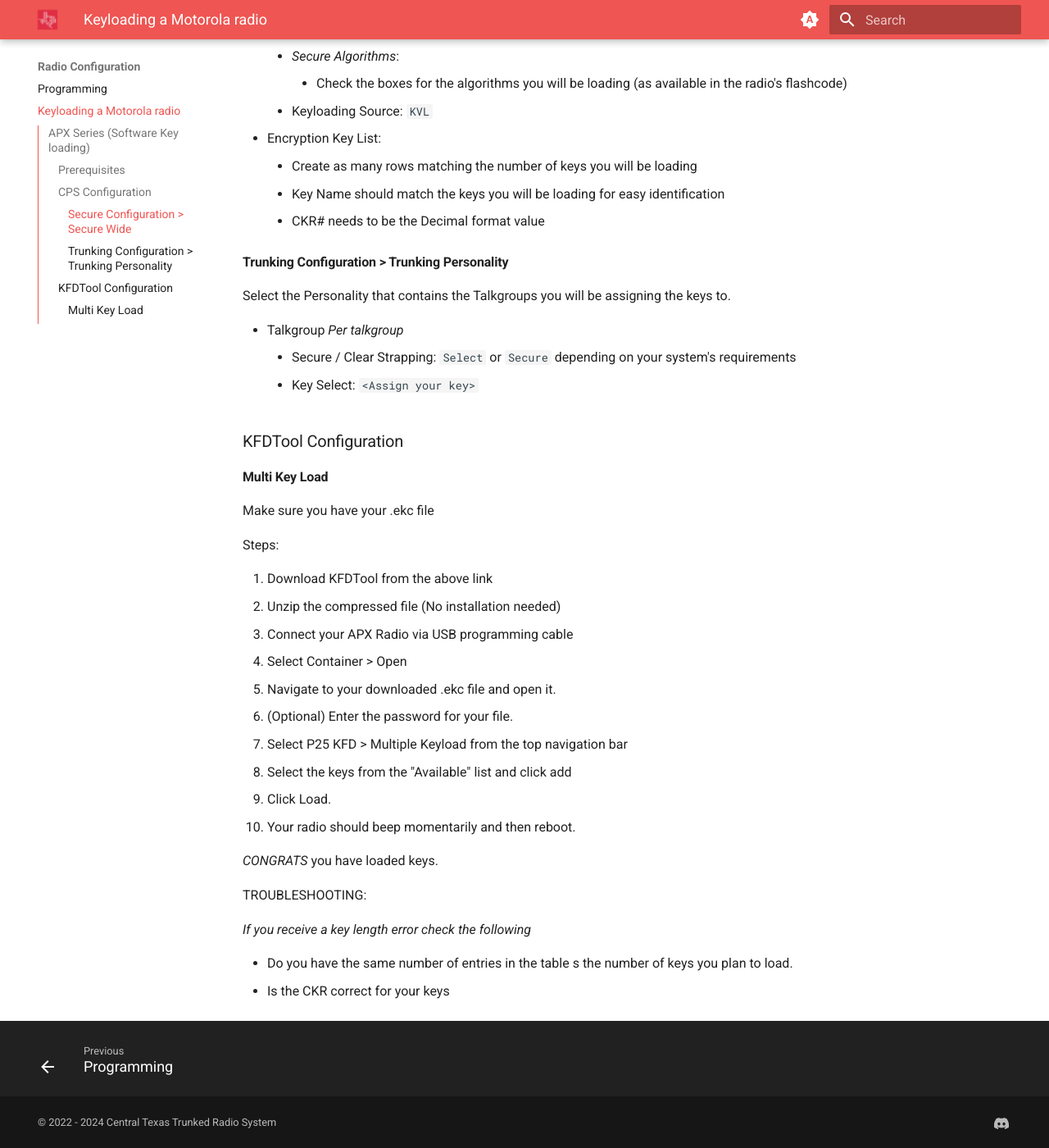
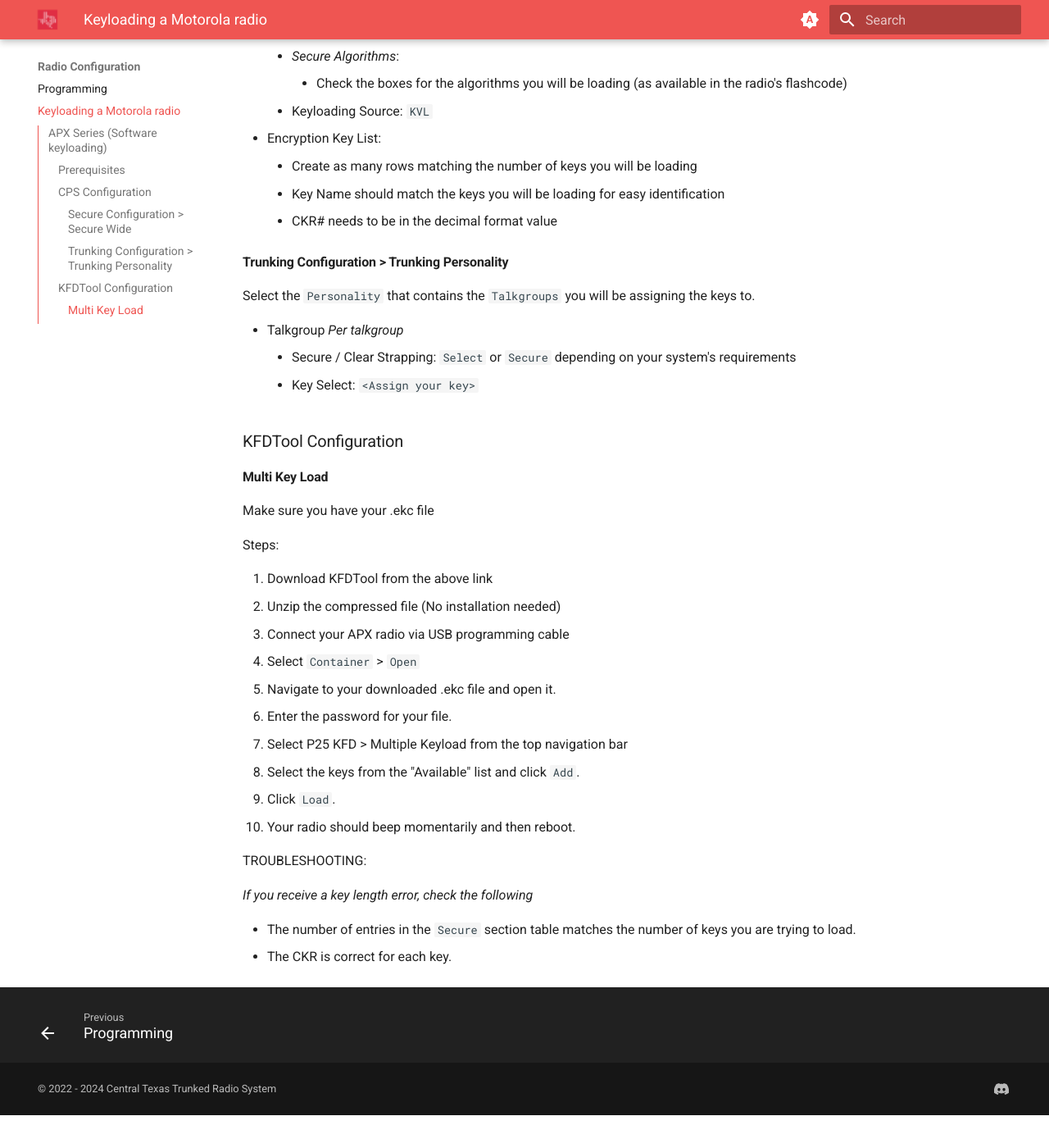
Before and after one commit to thehedgefrog/ctrs-documentation, an MkDocs documentation site: the page built from docs/radio-programming/motorola.md, in a window 1280 px wide and 1400 px high, scrolled down 691 px. Shown: the whole window at 82% size. Built offline with MkDocs 1.6.1 and Material for MkDocs 9.7.7, drawn with Linux system fonts in a browser that asks for light colours; after the commit the page ends 2051 px from its top, so only the background shows below that; some of the changed text lies outside the part shown.

Commit message:
docs(): update for consistency
Co-authored-by: Max <38590447+thehedgefrog@users.noreply.github.com>

```diff
--- a/docs/radio-programming/motorola.md
+++ b/docs/radio-programming/motorola.md
@@ -1,8 +1,8 @@
 # Keyloading a Motorola radio
-## APX Series (Software Key loading)
+## APX Series (Software keyloading)
 ### Prerequisites
 - APX CPS
-- Programming Cable
+- Programming cable
 - [KFDTool](https://github.com/omahacommsys/KFDtool/releases/latest)
 - Radio Feature Sets (either combination is supported, however you will be limited to the algorithm(s) in your flashcode).
     - QA06653	SW-AES
@@ -18,9 +18,9 @@
 - Encryption Key List:
     - Create as many rows matching the number of keys you will be loading
     - Key Name should match the keys you will be loading for easy identification
-    - CKR# needs to be the Decimal format value
+    - CKR# needs to be  in the decimal format value
 #### Trunking Configuration > Trunking Personality
-Select the Personality that contains the Talkgroups you will be assigning the keys to.
+Select the `Personality` that contains the `Talkgroups` you will be assigning the keys to.
 
 - Talkgroup *Per talkgroup*
     - Secure / Clear Strapping: `Select` or `Secure` depending on your system's requirements
@@ -34,20 +34,19 @@
 
 1. Download KFDTool from the above link
 2. Unzip the compressed file (No installation needed)
-3. Connect your APX Radio via USB programming cable
-4. Select Container > Open
+3. Connect your APX radio via USB programming cable
+4. Select `Container` > `Open`
 - Navigate to your downloaded .ekc file and open it.
-5. (Optional) Enter the password for your file.
+5. Enter the password for your file.
 6. Select P25 KFD > Multiple Keyload from the top navigation bar
-7. Select the keys from the "Available" list and click add
-8. Click Load.
+7. Select the keys from the "Available" list and click `Add`.
+8. Click `Load`.
 7. Your radio should beep momentarily and then reboot.
 
-*CONGRATS* you have loaded keys.
 
 TROUBLESHOOTING:
 
-*If you receive a key length error check the following*
+*If you receive a key length error, check the following*
 
-- Do you have the same number of entries in the table s the number of keys you plan to load.
-- Is the CKR correct for your keys
+- The number of entries in the `Secure` section table matches the number of keys you are trying to load.
+- The CKR is correct for each key.
```
Also changed, not shown: docs/radio-programming/index.md (+1 -1 lines).
